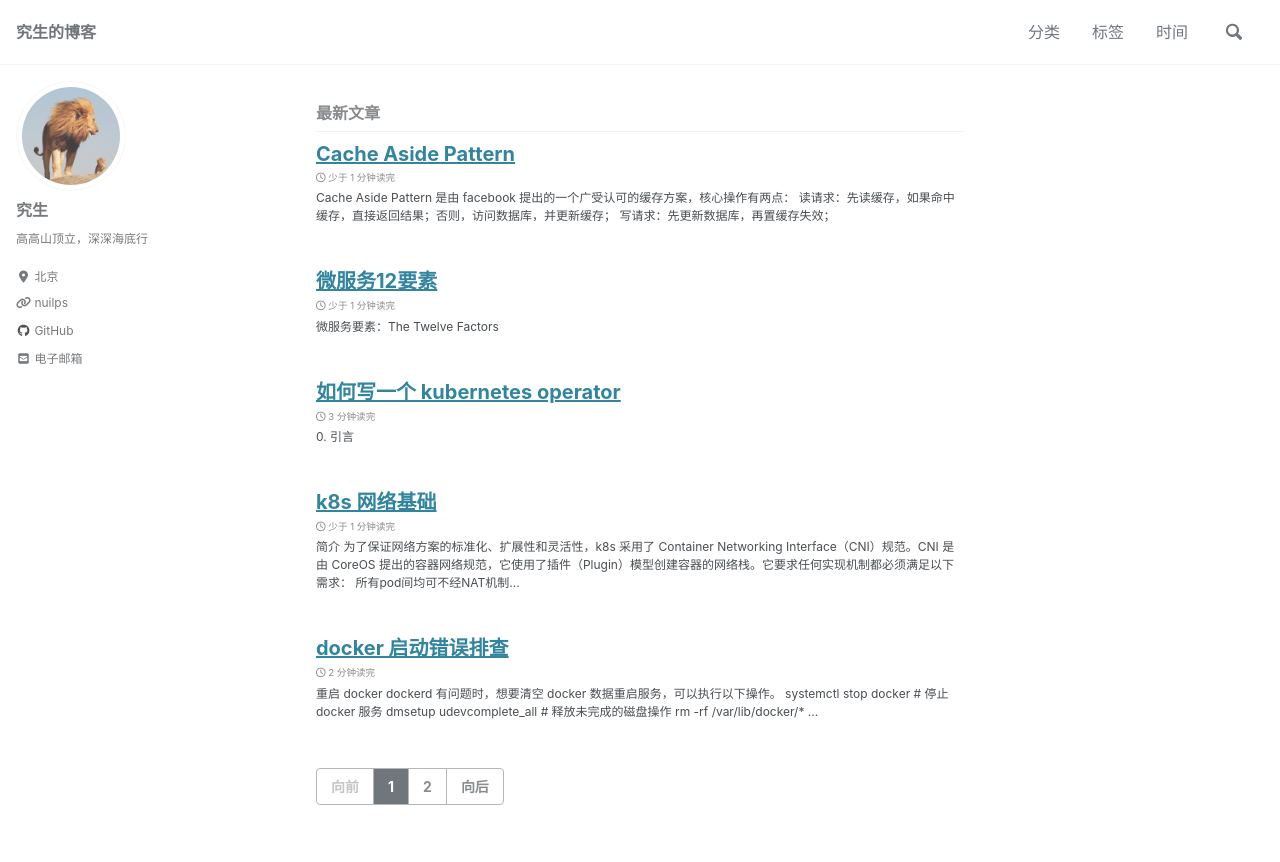
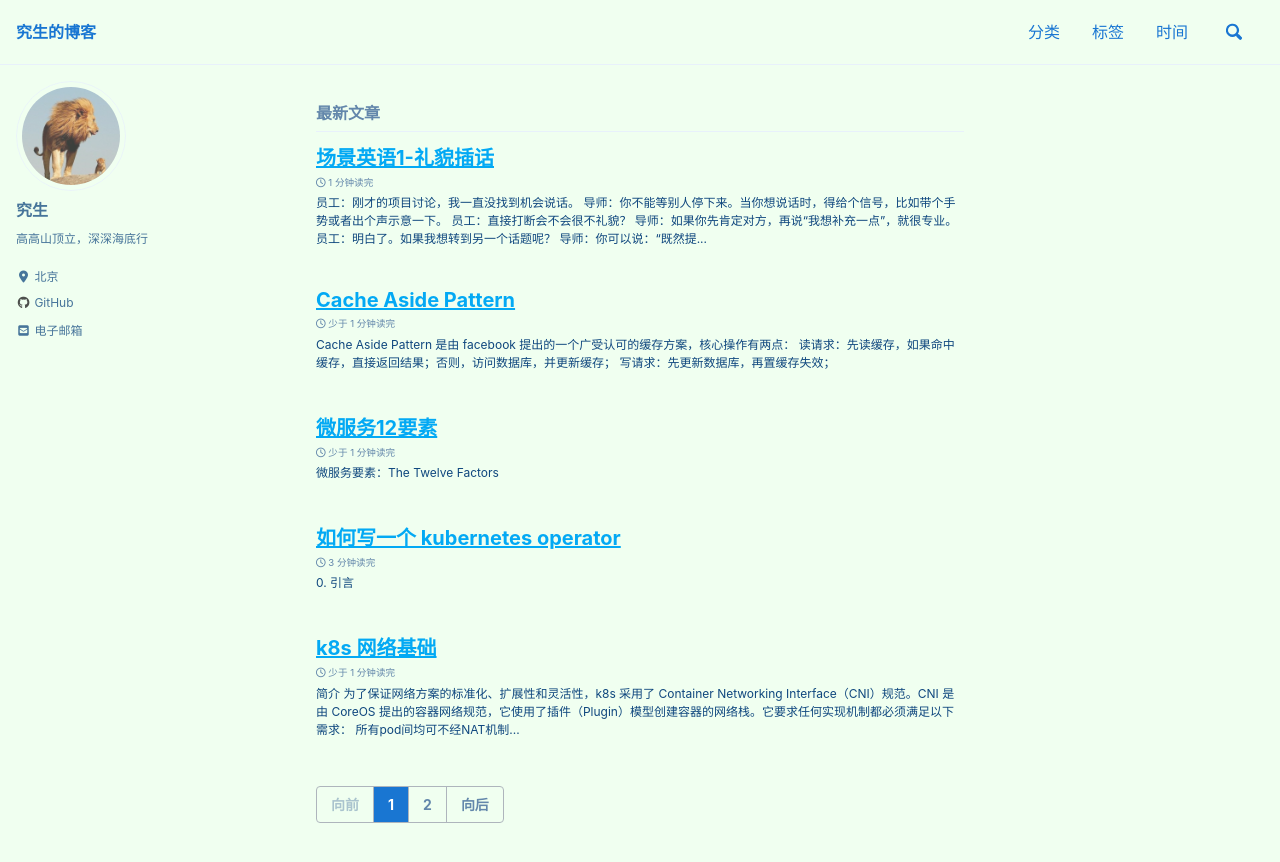
Before and after one commit to 9sheng/9sheng.github.io, a Jekyll site: the page built from index.html, in a window 1280 px wide and 900 px high. Shown: the top 862 px of the window. Built offline with Jekyll 4.4.1, drawn with Linux system fonts in a browser that asks for light colours; cached includes are drawn as plain includes; nearby versions of some CDN libraries; the list of posts is cut into pages by our own code.

Commit message:
add english post

```diff
--- a/_config.yml
+++ b/_config.yml
@@ -12,7 +12,7 @@
 
 # theme                  : "minimal-mistakes-jekyll"
 remote_theme             : "mmistakes/minimal-mistakes"
-minimal_mistakes_skin    : "default" # "air", "aqua", "contrast", "dark", "dirt", "neon", "mint", "plum", "sunrise"
+minimal_mistakes_skin    : "aqua" # "default" # "air", "aqua", "contrast", "dark", "dirt", "neon", "mint", "plum", "sunrise"
 
 # Site Settings
 locale                   : "zh-CN"
@@ -115,9 +115,6 @@ author:
     - label: "Email"
       icon: "fas fa-fw fa-envelope-square"
       # url: mailto:your.name@email.com
-    - label: "nuilps"
-      icon: "fas fa-fw fa-link"
-      url: "https://blog.csdn.net/Nuilps"
     - label: "Twitter"
       icon: "fab fa-fw fa-twitter-square"
       # url: "https://twitter.com/"
--- /dev/null
+++ b/_posts/2026-04-20-speak-up-1-politely-interjecting.md
@@ -0,0 +1,40 @@
+---
+title:      "场景英语1-礼貌插话"
+date:       2026-04-20 16:56:50 +0800
+categories: English
+tags:
+- English
+- Speak up
+---
+
+- **员工**：刚才的项目讨论，我一直没找到机会说话。
+- **导师**：你不能等别人停下来。当你想说话时，得给个信号，比如带个手势或者出个声示意一下。
+- **员工**：直接打断会不会很不礼貌？
+- **导师**：如果你先肯定对方，再说“我想补充一点”，就很专业。
+- **员工**：明白了。如果我想转到另一个话题呢？
+- **导师**：你可以说：“既然提到了这个，我想把话题转到………
+
+---
+
+- **Employee**: During the project discussion, I **couldn't get a word in edgewise**.
+- **Mentor**: You can't always wait for a **pause/gap**. When you want to **speak up**, give a signal - like a **small gesture** or a **verbal cue**.
+- **Employee**: Is it rude to **interject/jump in**?
+- **Mentor**: If you validate their point first and then say, 'I'd like to **add to** that,' it **comes off as** very professional.
+- **Employee**: Got it. What if I want to **pivot the conversation**?
+- **Mentor**: You can say, "**Building on that point**, I'd like to **shift gears** and talk about..."
+
+---
+
+**Word Breakdown**
+
+- Couldn't get a word in edgewise： 专门用来形容别人聊得热火朝天，你完全找不到缝隙插话。
+- Speak up：大声说出来/发表意见。
+- Jump in / Interject： 插话。
+- Come off as：意思是“显得/给人的印象是”。
+- Pivot ['pivet]：转型/转向（职场中指话题切换）。
+- Building on that： 接着那一点说（非常有礼貌的承接语）。
+- Shift gears： 就像开车换挡一样，用来形容在会议中“切换话题”，非常形象且高级。
+
+---
+
+在美国职场，“沉默”往往被误解为“没想法”。即便你只是说" agree with [Name]'s point，" 也能增加你的 Presence（存在感）。
```
